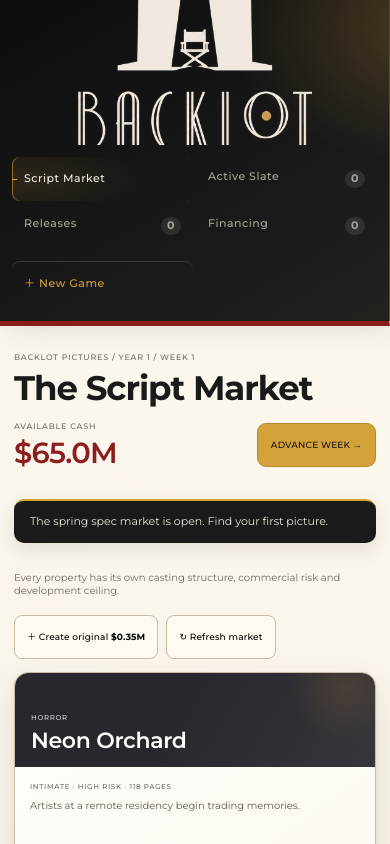
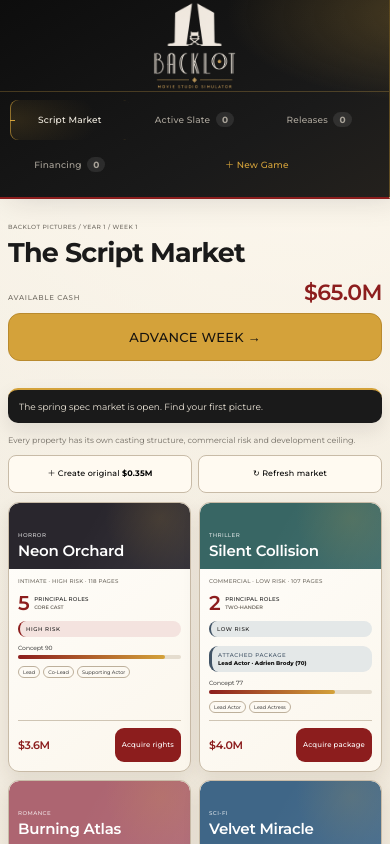
Before and after one commit to zebmay1234/Backlot, a Next.js app: page / in a window 390 px wide. Shown: the top 844 px of the page. Built offline with nearby package versions, Linux system fonts and the light colour scheme.

Commit message:
Add files via upload

```diff
--- a/app/globals.css
+++ b/app/globals.css
@@ -85,3 +85,61 @@ body,button,input,select,textarea{font-family:var(--font-interface);font-weight:
 .talentGenres{display:flex!important;flex-wrap:wrap;gap:3px;margin-top:5px!important}.talentGenres>span{display:inline-flex;align-items:center;gap:4px;border:1px solid #ddd3c4;border-radius:999px;background:#faf7f0;padding:2px 5px;color:#625b52;font-size:6px}.talentGenres>span>i{width:7px;height:7px;flex:0 0 7px;border-radius:50%;background:var(--talent-genre);box-shadow:0 0 0 1px #0002}
 .legendTalent .avatar{background:#241d12;color:#f2d38b;box-shadow:0 0 0 2px #d4a23a55}.legendTalent>em{color:#8c5f09}
 @media(max-width:700px){.talentList>button{grid-template-columns:36px minmax(0,1fr) 38px 58px}.talentIdentity>b{align-items:flex-start;flex-direction:column;gap:3px}.legendBadge{font-size:5px}}
+
+/* Purpose-built phone layout: dense market, clear brand, thumb-safe turns. */
+@media(max-width:700px){
+  html{-webkit-text-size-adjust:100%}
+  body{overflow-x:hidden}
+  button{touch-action:manipulation;-webkit-tap-highlight-color:transparent}
+  .game>aside{position:relative;z-index:2;padding:10px 10px 12px;border-bottom-width:2px}
+  .logo{width:calc(100% + 20px);height:92px;margin:-10px -10px 8px;background-size:auto 116px;background-position:center 46%;border-bottom:1px solid #d4a23a44}
+  .game nav{position:relative;z-index:3;grid-template-columns:repeat(3,minmax(0,1fr));gap:5px}
+  .game nav button{min-height:40px;padding:8px 7px;font-size:9px;line-height:1.15;letter-spacing:.02em;text-align:center}
+  .game nav button:hover{transform:none}
+  .game nav button b{float:none;margin-left:3px}
+  .game nav .newGameLink{grid-column:2/4;margin-top:0!important;border-top:0!important}
+  .content{padding:16px 8px calc(42px + env(safe-area-inset-bottom))}
+  .content>header{display:grid;grid-template-columns:1fr;gap:8px}
+  .content>header>div:first-child{width:100%}
+  .content h1{font-size:27px;line-height:1.05}
+  .content>header small{font-size:6px;letter-spacing:.07em}
+  .cash{display:flex;width:100%;flex-wrap:wrap;align-items:baseline;justify-content:space-between;text-align:left;font-size:7px}
+  .cash b{font-size:22px}
+  .cash .advance.top{position:static;z-index:auto;flex:0 0 100%;width:100%;min-height:48px;margin:7px 0 0;border-radius:12px;font-size:13px;letter-spacing:.02em;box-shadow:none}
+  .notice{margin:10px 0 12px;padding:10px 11px;font-size:9px}
+  .marketHead{display:grid;grid-template-columns:1fr 1fr;gap:6px;margin-bottom:9px}
+  .marketHead p{grid-column:1/-1;width:auto;margin:0 0 2px;font-size:8px;line-height:1.4}
+  .marketHead button{width:100%;min-height:38px;padding:7px 6px;font-size:8px}
+  .scriptGrid{grid-template-columns:repeat(2,minmax(0,1fr));gap:8px}
+  .scriptGrid article{min-width:0;min-height:255px;padding:9px;border-radius:11px;box-shadow:0 7px 17px #4a392318}
+  .scriptGrid article:hover{transform:none}
+  .scriptHeader{min-height:66px;margin:-9px -9px 8px;padding:9px 9px 10px;border-radius:10px 10px 0 0}
+  .scriptHeader small{font-size:5.5px;letter-spacing:.08em}
+  .scriptHeader h2{margin-top:5px;font-size:15px;line-height:1.05}
+  .scriptGrid article>small{font-size:5.5px;line-height:1.35;letter-spacing:.04em}
+  .scriptGrid article>p{display:none}
+  .castCount{gap:5px;margin:8px 0 6px}
+  .castCount>b{font-size:20px}
+  .castCount>span{font-size:5.5px;letter-spacing:.04em}
+  .castCount small{font-size:5px}
+  .riskNote{margin:2px 0 7px;padding:5px 6px;border-left-width:2px}
+  .riskNote b{font-size:5.5px}
+  .riskNote span{display:none}
+  .package{gap:2px;margin:2px 0 7px;padding:6px}
+  .package strong,.package span{font-size:5.5px}
+  .meter{grid-template-columns:1fr;gap:3px;font-size:6px}
+  .meter i{height:4px}
+  .roles{max-height:24px;margin:7px 0;overflow:hidden;gap:3px}
+  .roles span{padding:2px 4px;font-size:5px;white-space:nowrap}
+  .roles span:nth-child(n+4){display:none}
+  .scriptGrid footer{gap:5px;padding-top:7px}
+  .scriptGrid footer strong{font-size:11px}
+  .scriptGrid footer button{min-height:34px;padding:6px 7px;font-size:7px;line-height:1.1}
+}
+
+@media(max-width:360px){
+  .game nav{grid-template-columns:repeat(2,minmax(0,1fr))}
+  .game nav .newGameLink{grid-column:auto}
+  .scriptHeader h2{font-size:14px}
+  .scriptGrid article{min-height:245px}
+}
```
